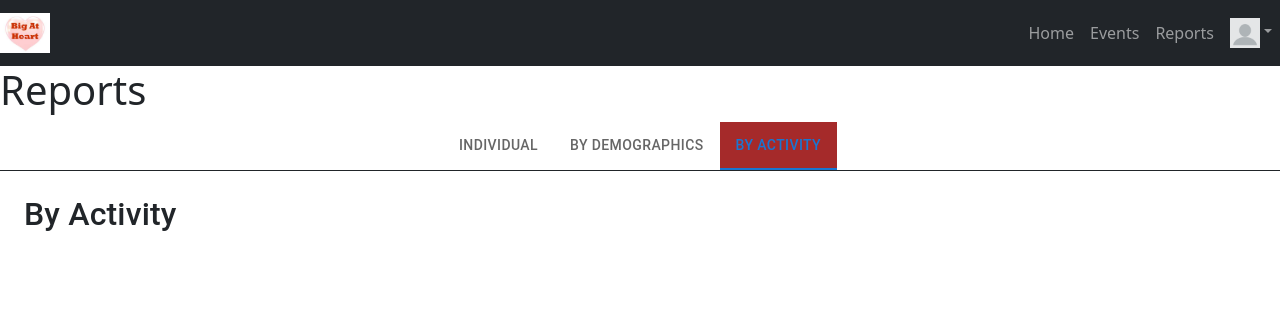
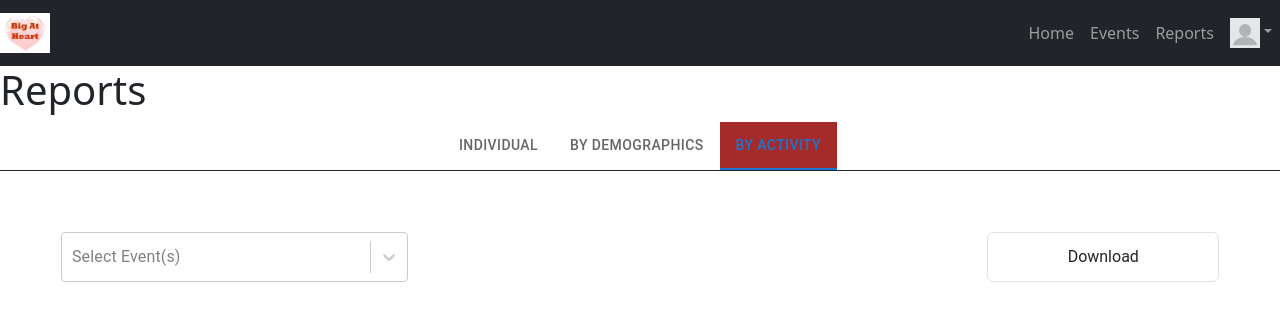
Before and after one commit to NicholasTanYY/volunteer_management_system, a React (Create React App) app: page /adminReports in a window 1280 px wide. Both pictures are taken after a click on the tab "BY ACTIVITY". Shown: the top 320 px of the page. Built offline with nearby package versions, Linux system fonts and the light colour scheme.

Commit message:
Add list of activities in activity tab

```diff
--- a/src/components/reportComponents/ByActivityComponent.tsx
+++ b/src/components/reportComponents/ByActivityComponent.tsx
@@ -1,12 +1,51 @@
 
 import React, { useEffect, useState } from 'react';
+import Select from 'react-select';
+import activities from '../../utilities/AllEvents';
+
+interface EventInfo {
+    value: string;
+    label: string;
+}
+
+const AllEvents: EventInfo[] = activities;
 
 const ByActivityComponent: React.FC = () => {
 
+    const [activity, setActivity] = useState<EventInfo[] | null>(null);
+
+    const handleDownloadPress = (event: { preventDefault: () => void; }) => {
+        event.preventDefault();
+        console.log(activity);
+    }
+
+    const handleDemographicChange = (selectedOption: any) => {
+        setActivity(selectedOption);
+        if (selectedOption.length === 0) {
+            setActivity(null);
+        }
+    }
+
     return (
-        <div>
-            <h2>By Activity</h2>
-        </div>
+        <div style={{ padding: "3%" }}>
+            <form onSubmit={handleDownloadPress} style={{ display: 'flex', flexDirection: 'column', gap: '10px' }}>
+                <div style={{ display: 'flex', justifyContent: 'space-between', alignItems: 'center', height: '100%' }}>
+                    <label style={{ flex: '0 0 30%' }}>
+                        <Select
+                            value={activity}
+                            placeholder="Select Event(s)"
+                            onChange={handleDemographicChange}
+                            options={AllEvents}
+                            isMulti={true} // allow multiple selections
+                            className="basic-multi-select"
+                            classNamePrefix="select"
+                            styles={{ control: (base) => ({ ...base, height: '50px' }) }}
+                        />
+                    </label>
+                    <button className="form-control" type="submit" style={{ flex: '0 0 20%', height: '50px' }}>Download</button>
+                </div>
+            </form>
+            </div>
     );
 };
 
```
